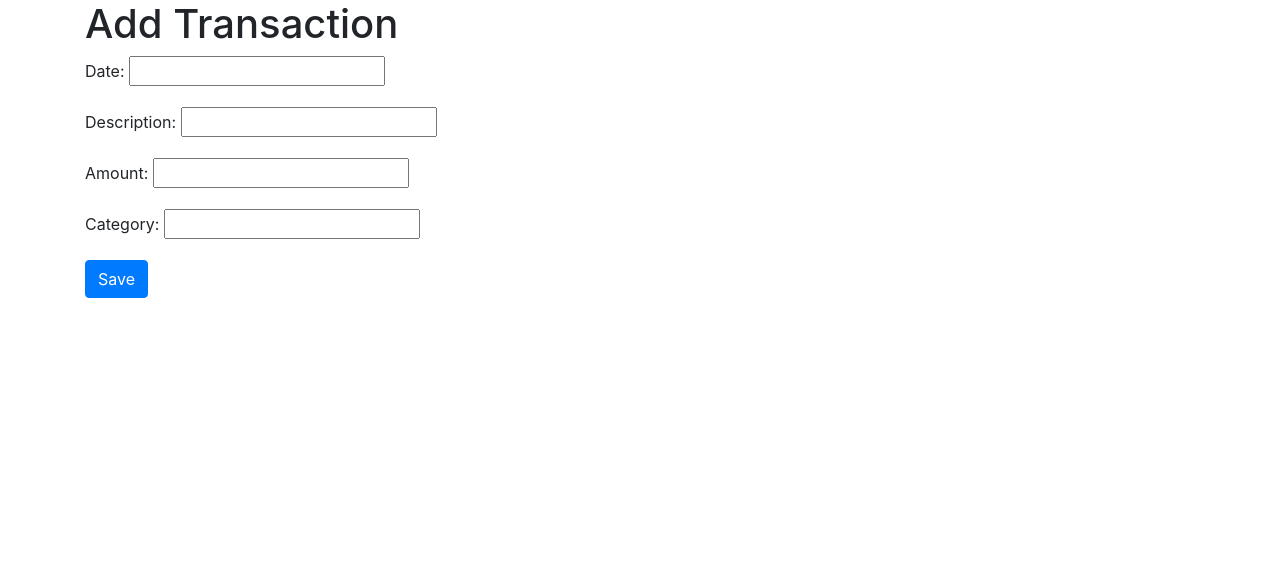
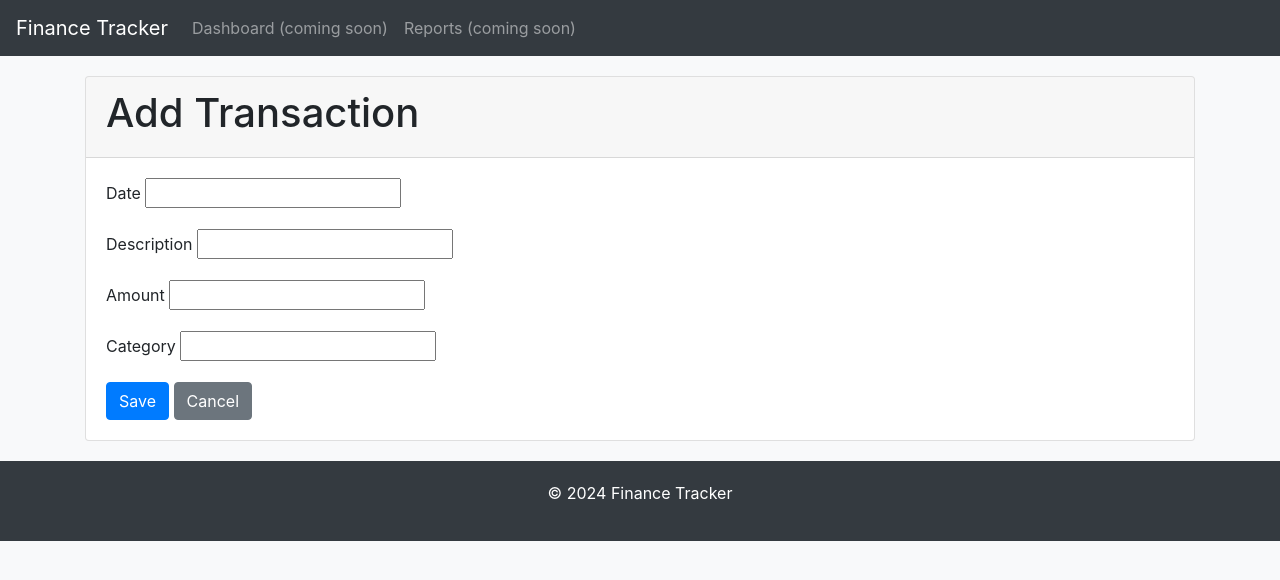
Before and after one commit to a-kash-2003/jules-test, a Django app: page /create/ in a window 1280 px wide. Shown: the top 580 px of the page. Run offline with Django 5.2, Linux system fonts and the light colour scheme; some libraries are stand-ins or nearby versions.

Commit message:
Update frontend design

```diff
--- a/finance_tracker/tracker/templates/tracker/base.html
+++ b/finance_tracker/tracker/templates/tracker/base.html
@@ -3,10 +3,41 @@
 <head>
     <title>Finance Tracker</title>
     <link rel="stylesheet" href="https://stackpath.bootstrapcdn.com/bootstrap/4.5.2/css/bootstrap.min.css">
+    <style>
+        body {
+            background-color: #f8f9fa;
+        }
+        .navbar {
+            margin-bottom: 20px;
+        }
+        .footer {
+            margin-top: 20px;
+            padding: 20px;
+            background-color: #343a40;
+            color: white;
+            text-align: center;
+        }
+    </style>
 </head>
 <body>
+    <nav class="navbar navbar-expand-lg navbar-dark bg-dark">
+        <a class="navbar-brand" href="{% url 'transaction_list' %}">Finance Tracker</a>
+        <div class="collapse navbar-collapse">
+            <ul class="navbar-nav mr-auto">
+                <li class="nav-item">
+                    <a class="nav-link" href="#">Dashboard (coming soon)</a>
+                </li>
+                <li class="nav-item">
+                    <a class="nav-link" href="#">Reports (coming soon)</a>
+                </li>
+            </ul>
+        </div>
+    </nav>
     <div class="container">
         {% block content %}{% endblock %}
     </div>
+    <footer class="footer">
+        <p>&copy; 2024 Finance Tracker</p>
+    </footer>
 </body>
 </html>
--- a/finance_tracker/tracker/templates/tracker/transaction_form.html
+++ b/finance_tracker/tracker/templates/tracker/transaction_form.html
@@ -1,10 +1,32 @@
 {% extends 'tracker/base.html' %}
 
 {% block content %}
-    <h1>{% if form.instance.pk %}Edit{% else %}Add{% endif %} Transaction</h1>
-    <form method="post">
-        {% csrf_token %}
-        {{ form.as_p }}
-        <button type="submit" class="btn btn-primary">Save</button>
-    </form>
+    <div class="card">
+        <div class="card-header">
+            <h1>{% if form.instance.pk %}Edit{% else %}Add{% endif %} Transaction</h1>
+        </div>
+        <div class="card-body">
+            <form method="post">
+                {% csrf_token %}
+                <div class="form-group">
+                    <label for="id_date">Date</label>
+                    {{ form.date }}
+                </div>
+                <div class="form-group">
+                    <label for="id_description">Description</label>
+                    {{ form.description }}
+                </div>
+                <div class="form-group">
+                    <label for="id_amount">Amount</label>
+                    {{ form.amount }}
+                </div>
+                <div class="form-group">
+                    <label for="id_category">Category</label>
+                    {{ form.category }}
+                </div>
+                <button type="submit" class="btn btn-primary">Save</button>
+                <a href="{% url 'transaction_list' %}" class="btn btn-secondary">Cancel</a>
+            </form>
+        </div>
+    </div>
 {% endblock %}
```
Also changed, not shown: finance_tracker/tracker/templates/tracker/transaction_list.html (+25 -4 lines).
